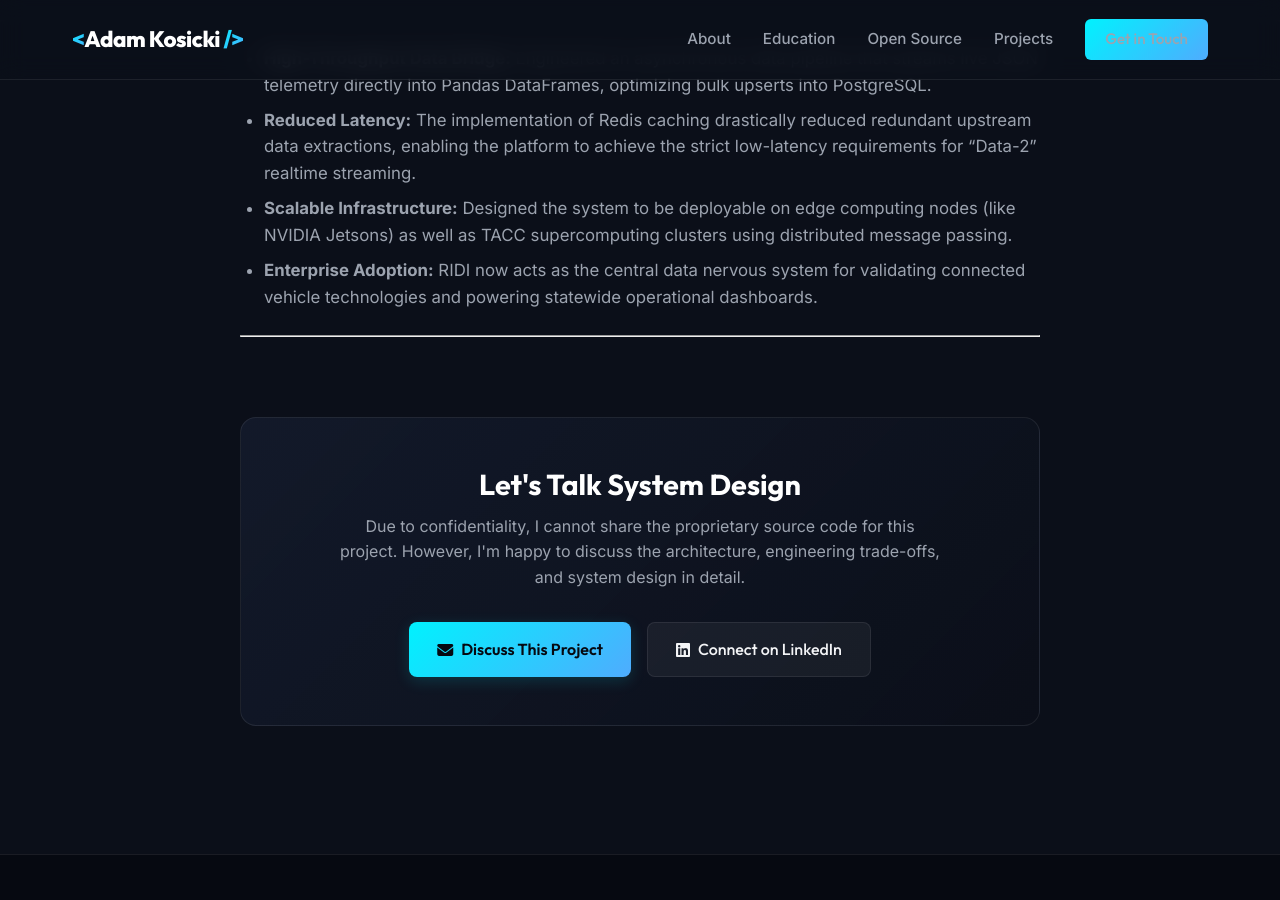
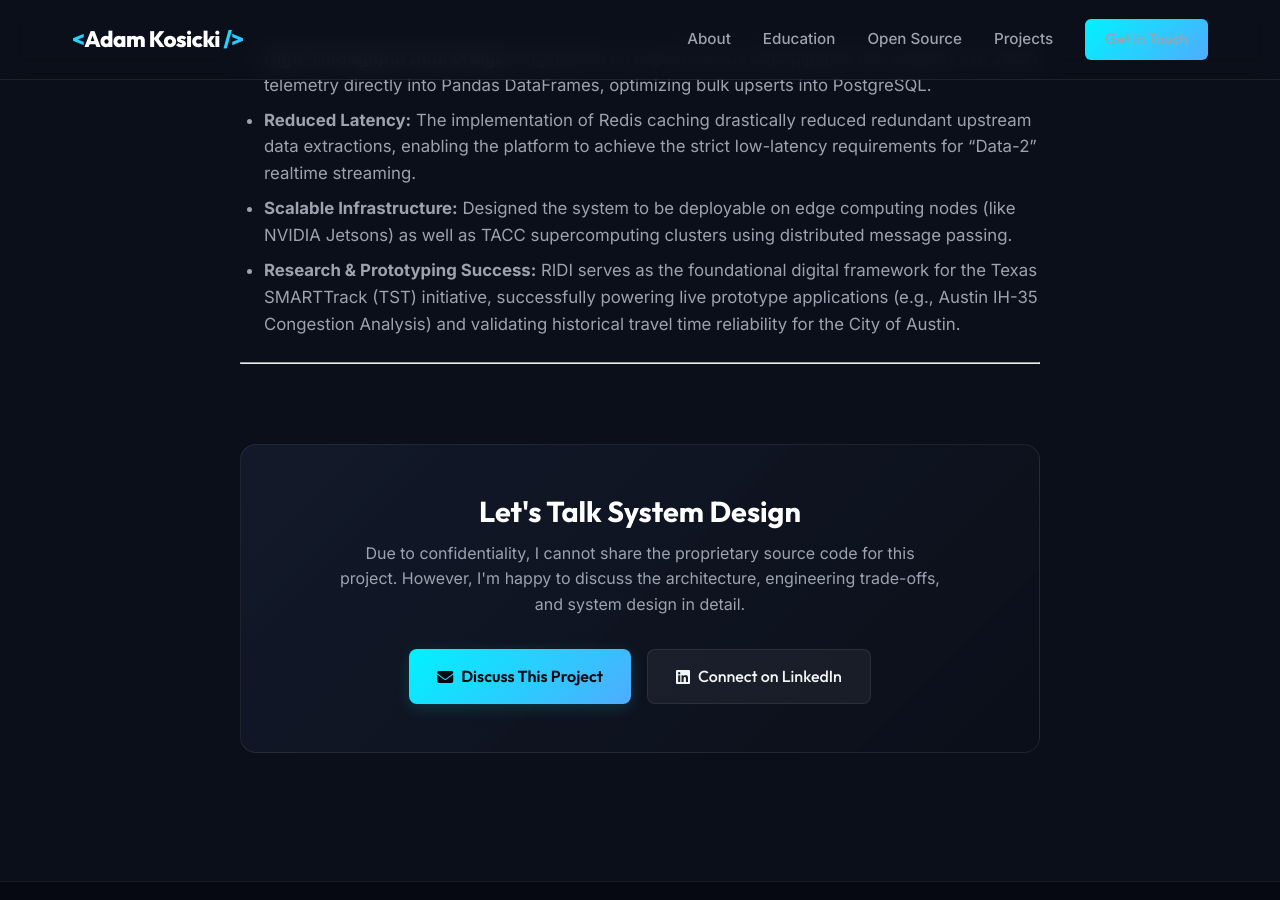
Before and after one commit to Adam-Kosicki/adam-kosicki.github.io, a Jekyll site: the page built from _projects/ridi-data-integration-framework.md, in a window 1280 px wide and 900 px high, scrolled down 1986 px. Built offline with Jekyll 4.4.1, drawn with Linux system fonts in a browser that asks for light colours.

Commit message:
Correct RIDI adoption status to reflect accurate prototype and research achievements

```diff
--- a/_projects/ridi-data-integration-framework.md
+++ b/_projects/ridi-data-integration-framework.md
@@ -44,6 +44,6 @@ The entire platform is orchestrated using **Docker Compose** for seamless deploy
 - **High-Throughput Data Bridge:** Engineered an asynchronous data pipeline that streams live JSON telemetry directly into Pandas DataFrames, optimizing bulk upserts into PostgreSQL.
 - **Reduced Latency:** The implementation of Redis caching drastically reduced redundant upstream data extractions, enabling the platform to achieve the strict low-latency requirements for "Data-2" realtime streaming.
 - **Scalable Infrastructure:** Designed the system to be deployable on edge computing nodes (like NVIDIA Jetsons) as well as TACC supercomputing clusters using distributed message passing.
-- **Enterprise Adoption:** RIDI now acts as the central data nervous system for validating connected vehicle technologies and powering statewide operational dashboards.
+- **Research & Prototyping Success:** RIDI serves as the foundational digital framework for the Texas SMARTTrack (TST) initiative, successfully powering live prototype applications (e.g., Austin IH-35 Congestion Analysis) and validating historical travel time reliability for the City of Austin.
 
 ---
```
